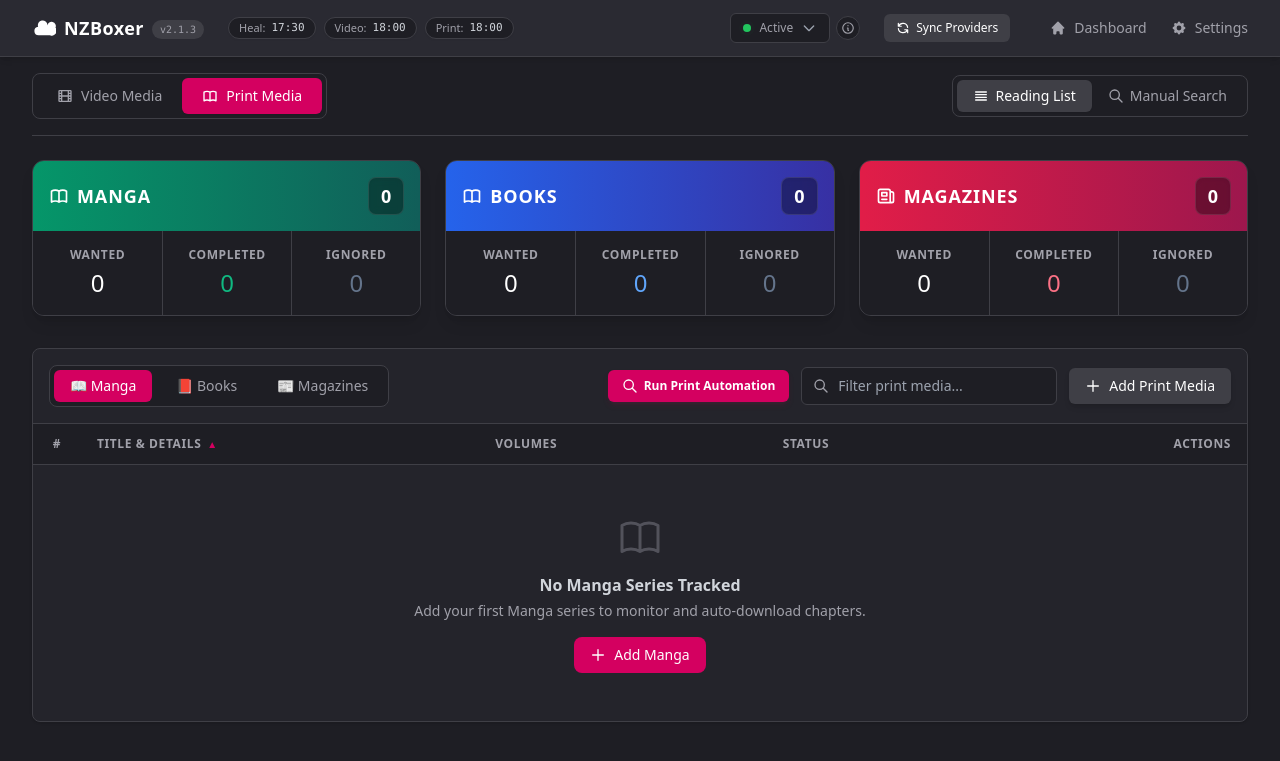
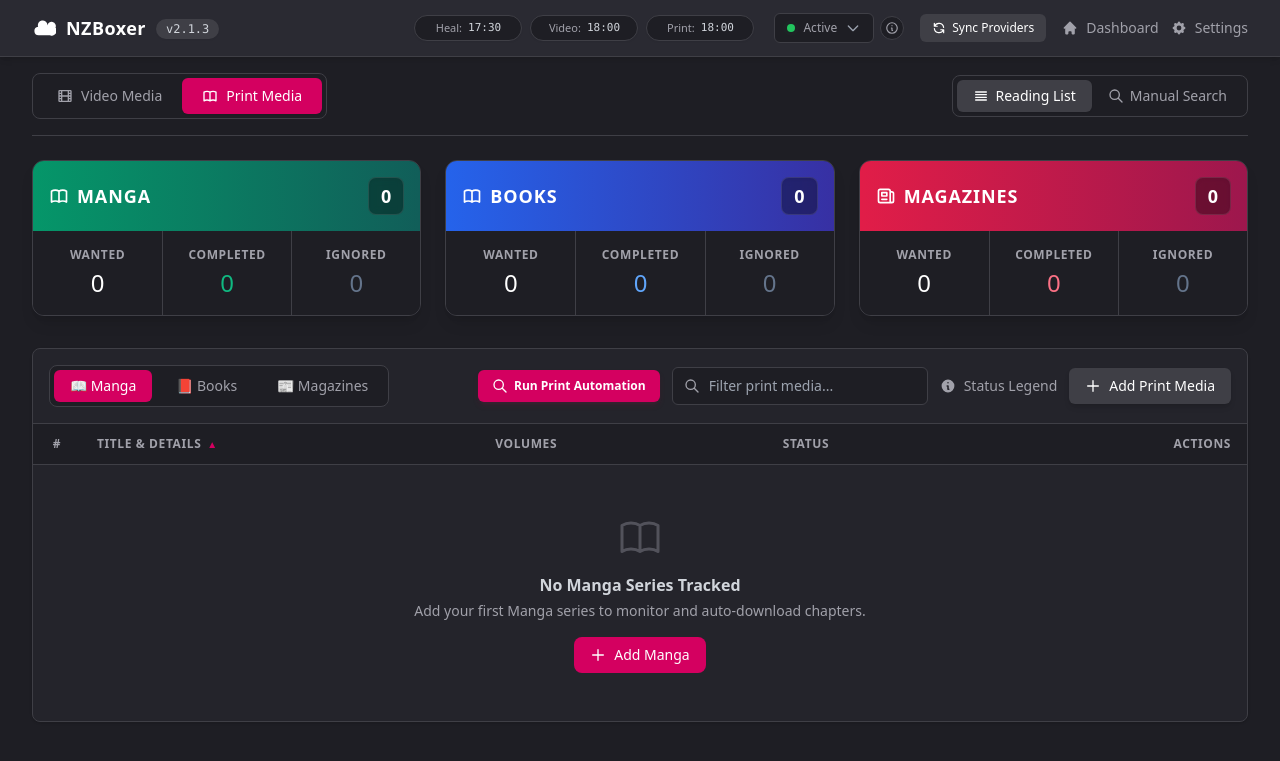
Before and after one commit to Reimaris/NZBoxer, a FastAPI app: page /dashboard/print in a window 1280 px wide. Shown: the top 761 px of the page. Run offline with FastAPI, Linux system fonts and the light colour scheme; data that the repository does not hold is empty; some libraries are stand-ins or nearby versions.

Commit message:
feat(ui): reorganize header navigation, stabilize pill slots, and polish print dashboard

```diff
--- a/templates/base.html
+++ b/templates/base.html
@@ -51,25 +51,25 @@
 
                 <!-- Left side: Brand -->
                 <div class="flex items-center gap-4">
-                    <div class="flex items-center gap-2">
+                    <div class="flex items-center gap-2.5">
                         <!-- Cloud Icon -->
                         <svg class="w-6 h-6 text-white" fill="currentColor" viewBox="0 0 20 20">
                             <path d="M5.5 16a3.5 3.5 0 01-.369-6.98 4 4 0 117.759-1.549V8a3.5 3.5 0 116.71 1.694A4.002 4.002 0 0115 16H5.5z" />
                         </svg>
                         <a href="/" class="text-lg font-semibold text-white tracking-wide">NZBoxer</a>
-                        <span class="bg-[#3f3f46] text-[#a1a1aa] text-[10px] px-2 py-0.5 rounded-full font-mono mt-0.5">
+                        <span class="bg-[#3f3f46] text-[#d1d5db] text-xs font-mono font-medium px-2.5 py-0.5 rounded-full mt-0.5 shadow-sm">
                             v{{ app_version }}
                         </span>
                     </div>
-
-                    <!-- Global Automation Activity Indicator & Abort Button -->
-                    <div id="automation-nav-status" hx-get="/api/automation/status" hx-trigger="load, every 2s" hx-swap="innerHTML" class="ml-2 flex items-center"></div>
                 </div>
 
-                <!-- Right side: Navigation Links -->
-                <div class="flex items-center gap-6 text-sm text-[#a1a1aa] font-medium">
-                    <!-- Automation State -->
-                    <div class="relative flex items-center gap-1.5" x-data="{ open: false, infoOpen: false }">
+                <!-- Right side: Navigation Links & Controls -->
+                <div class="flex items-center gap-3 text-sm text-[#a1a1aa] font-medium">
+                    <!-- 1. Global Automation Activity Indicator (Schedule Pills) -->
+                    <div id="automation-nav-status" hx-get="/api/automation/status" hx-trigger="load, every 2s" hx-swap="innerHTML" class="flex items-center"></div>
+
+                    <!-- 2. Automation State Dropdown & Info Popover -->
+                    <div class="relative flex items-center gap-1.5 ml-2" x-data="{ open: false, infoOpen: false }">
                         <button @click="open = !open; infoOpen = false" @click.outside="open = false" class="flex items-center gap-2 px-3 py-1.5 bg-[#1e1e24] hover:bg-[#3f3f46] border border-[#3f3f46] rounded-md transition-colors text-xs font-medium">
                             <span class="flex h-2 w-2 relative">
                                 {% if settings.automation_state == 'active' %}
@@ -102,7 +102,7 @@
                                 <div class="space-y-2 text-[#d1d5db]">
                                     <div>
                                         <div class="font-semibold text-green-400 flex items-center gap-1.5">
-                                            <span class="inline-flex rounded-full h-1.5 w-1.5 bg-green-500"></span> Active
+                                             <span class="inline-flex rounded-full h-1.5 w-1.5 bg-green-500"></span> Active
                                         </div>
                                         <p class="text-[11px] text-[#a1a1aa] mt-0.5 leading-tight">Runs all scheduled tasks (Self-Healing, Download Checks, Video & Print searches).</p>
                                     </div>
@@ -147,18 +147,21 @@
                         </div>
                     </div>
 
-                    <div class="flex items-center gap-2 mr-4">
+                    <!-- 3. Sync Providers Button (in the middle between Dropdown and Dashboard button) -->
+                    <div class="flex items-center gap-2 ml-1">
                         <button hx-post="/sync" hx-target="#sync-result" class="nav-link flex items-center gap-1.5 px-3 py-1.5 bg-[#3f3f46] hover:bg-[#52525b] text-white rounded-md transition-colors text-xs font-medium">
                             <svg class="w-3.5 h-3.5" fill="none" stroke="currentColor" viewBox="0 0 24 24"><path stroke-linecap="round" stroke-linejoin="round" stroke-width="2" d="M4 4v5h.582m15.356 2A8.001 8.001 0 004.582 9m0 0H9m11 11v-5h-.581m0 0a8.003 8.003 0 01-15.357-2m15.357 2H15"></path></svg>
                             Sync Providers
                         </button>
                     </div>
 
-                    <a href="/" class="nav-link flex items-center gap-2">
+                    <!-- 4. Dashboard Link -->
+                    <a href="/" class="nav-link flex items-center gap-2 ml-1">
                         <svg class="w-4 h-4" fill="currentColor" viewBox="0 0 20 20"><path d="M10.707 2.293a1 1 0 00-1.414 0l-7 7a1 1 0 001.414 1.414L4 10.414V17a1 1 0 001 1h2a1 1 0 001-1v-2a1 1 0 011-1h2a1 1 0 011 1v2a1 1 0 001 1h2a1 1 0 001-1v-6.586l.293.293a1 1 0 001.414-1.414l-7-7z"></path></svg>
                         Dashboard
                     </a>
 
+                    <!-- 5. Settings Link -->
                     <a href="/settings" class="nav-link flex items-center gap-2">
                         <svg class="w-4 h-4" fill="currentColor" viewBox="0 0 20 20"><path fill-rule="evenodd" d="M11.49 3.17c-.38-1.56-2.6-1.56-2.98 0a1.532 1.532 0 01-2.286.948c-1.372-.836-2.942.734-2.106 2.106.54.886.061 2.042-.947 2.287-1.561.379-1.561 2.6 0 2.978a1.532 1.532 0 01.947 2.287c-.836 1.372.734 2.942 2.106 2.106a1.532 1.532 0 012.287.947c.379 1.561 2.6 1.561 2.978 0a1.533 1.533 0 012.287-.947c1.372.836 2.942-.734 2.106-2.106a1.533 1.533 0 01.947-2.287c1.561-.379 1.561-2.6 0-2.978a1.532 1.532 0 01-.947-2.287c.836-1.372-.734-2.942-2.106-2.106a1.532 1.532 0 01-2.287-.947zM10 13a3 3 0 100-6 3 3 0 000 6z" clip-rule="evenodd"></path></svg>
                         Settings
--- a/templates/dashboard.html
+++ b/templates/dashboard.html
@@ -317,7 +317,7 @@
                                 {% if item.status.value == 'downloaded' %}
                                 <span class="bg-blue-900 text-blue-200 text-[10px] font-bold px-2 py-0.5 rounded border border-blue-700 w-fit">Upgrade: {{ item.upgrade_attempts_count }}/{{ max_upgrade_attempts }}</span>
                                 {% elif item.status.value == 'completed' and item.best_score and item.best_score < 8000 %}
-                                <span class="bg-[#1e1e24] text-gray-400 text-[10px] font-bold px-2 py-0.5 rounded border border-[#3f3f46] w-fit">Cutoff nicht erreicht ({{ item.upgrade_attempts_count }}/{{ max_upgrade_attempts }} Versuche)</span>
+                                <span class="bg-[#1e1e24] text-gray-400 text-[10px] font-bold px-2 py-0.5 rounded border border-[#3f3f46] w-fit">Cutoff unmet ({{ item.upgrade_attempts_count }}/{{ max_upgrade_attempts }} attempts)</span>
                                 {% endif %}
                             {% elif item.status.value == 'downloading' %}
                                 <span class="bg-orange-600 animate-pulse text-white text-[11px] font-bold px-2 py-1 rounded uppercase tracking-wider shadow-sm">DOWNLOADING</span>
--- a/templates/item_detail.html
+++ b/templates/item_detail.html
@@ -123,7 +123,7 @@
                             {% if season.status.value == 'downloaded' %}
                             <span class="bg-blue-900 text-blue-200 text-[10px] font-bold px-2 py-0.5 rounded border border-blue-700 w-fit">Upgrade: {{ season.upgrade_attempts_count }}/{{ max_upgrade_attempts }}</span>
                             {% elif season.status.value == 'completed' and season.best_score and season.best_score < 8000 %}
-                            <span class="bg-[#1e1e24] text-gray-400 text-[10px] font-bold px-2 py-0.5 rounded border border-[#3f3f46] w-fit">Cutoff nicht erreicht ({{ season.upgrade_attempts_count }}/{{ max_upgrade_attempts }} Versuche)</span>
+                            <span class="bg-[#1e1e24] text-gray-400 text-[10px] font-bold px-2 py-0.5 rounded border border-[#3f3f46] w-fit">Cutoff unmet ({{ season.upgrade_attempts_count }}/{{ max_upgrade_attempts }} attempts)</span>
                             {% endif %}
                             {% if season.fail_count > 0 %}
                             <span class="bg-red-900 text-white text-[10px] font-bold px-1.5 py-0.5 rounded border border-red-700 cursor-help" title="{{ season.last_error }}">❌ {{ season.fail_count }} Fails</span>
@@ -162,7 +162,7 @@
                                     {% if ep.status.value == 'downloaded' %}
                                     <span class="bg-blue-900 text-blue-200 text-[9px] font-bold px-1.5 py-0.5 rounded border border-blue-700">Upgrade: {{ ep.upgrade_attempts_count }}/{{ max_upgrade_attempts }}</span>
                                     {% elif ep.status.value == 'completed' and ep.best_score and ep.best_score < 8000 %}
-                                    <span class="bg-[#1e1e24] text-gray-400 text-[9px] font-bold px-1.5 py-0.5 rounded border border-[#3f3f46]">Cutoff nicht erreicht ({{ ep.upgrade_attempts_count }}/{{ max_upgrade_attempts }})</span>
+                                    <span class="bg-[#1e1e24] text-gray-400 text-[9px] font-bold px-1.5 py-0.5 rounded border border-[#3f3f46]">Cutoff unmet ({{ ep.upgrade_attempts_count }}/{{ max_upgrade_attempts }})</span>
                                     {% endif %}
                                     {% if ep.fail_count > 0 %}
                                     <span class="text-red-400 font-bold" title="{{ ep.last_error }}">❌</span>
--- a/templates/partials/automation_status.html
+++ b/templates/partials/automation_status.html
@@ -1,68 +1,72 @@
 <div class="flex items-center gap-1.5 sm:gap-2">
     <!-- 1. HEAL PILL -->
+    <div class="w-[108px] shrink-0 flex items-center justify-center">
         {% if global_state == 'disabled' %}
-    <div class="flex items-center gap-1.5 bg-[#18181b] border border-red-500/20 rounded-full px-2.5 py-0.5 text-[11px] text-red-500/70 font-mono" title="Self-Healing & Downloads">
+        <div class="w-full flex items-center justify-center gap-1.5 bg-[#18181b] border border-red-500/20 rounded-full px-2 py-0.5 text-[11px] text-red-500/70 font-mono" title="Self-Healing & Downloads">
             <span class="text-[#71717a] font-sans font-medium">Heal:</span> Disabled
         </div>
         {% else %}
-    <div class="flex items-center gap-1.5 bg-[#1e1e24] border border-[#3f3f46] rounded-full px-2.5 py-0.5 text-[11px] text-[#d1d5db] font-mono shadow-sm" title="Next Self-Healing & Download Check">
+        <div class="w-full flex items-center justify-center gap-1.5 bg-[#1e1e24] border border-[#3f3f46] rounded-full px-2 py-0.5 text-[11px] text-[#d1d5db] font-mono shadow-sm" title="Next Self-Healing & Download Check">
             <span class="text-[#a1a1aa] font-sans font-medium">Heal:</span> {{ next_heal }}
         </div>
         {% endif %}
+    </div>
 
     <!-- 2. VIDEO PILL -->
+    <div class="w-[108px] shrink-0 flex items-center justify-center">
         {% if state == 'running_video' %}
-    <div class="flex items-center gap-1.5 bg-[#1e1e24] border border-[#d40060]/70 rounded-full px-2.5 py-0.5 text-[11px] text-pink-200 shadow-sm animate-fade-in">
-        <span class="relative flex h-2 w-2">
+        <div class="w-full flex items-center justify-center gap-1 bg-[#1e1e24] border border-[#d40060]/70 rounded-full px-1.5 py-0.5 text-[11px] text-pink-200 shadow-sm animate-fade-in">
+            <span class="relative flex h-1.5 w-1.5 shrink-0">
                 <span class="animate-ping absolute inline-flex h-full w-full rounded-full bg-pink-400 opacity-75"></span>
-            <span class="relative inline-flex rounded-full h-2 w-2 bg-[#d40060]"></span>
+                <span class="relative inline-flex rounded-full h-1.5 w-1.5 bg-[#d40060]"></span>
             </span>
-        <span class="font-medium font-sans text-white">Video:</span>
-        <span class="text-pink-300 font-sans text-[10px]">Läuft...</span>
-        <button hx-post="/api/automation/abort" hx-target="#automation-nav-status" class="ml-1 px-1.5 py-0.5 bg-red-800 hover:bg-red-700 text-white rounded text-[9px] font-bold uppercase tracking-wider transition-colors shadow-sm cursor-pointer" title="Suchlauf abbrechen">
-            Abbrechen
+            <span class="font-medium font-sans text-white text-[10px]">Video:</span>
+            <button hx-post="/api/automation/abort" hx-target="#automation-nav-status" class="ml-1 px-1 py-0.5 bg-red-800 hover:bg-red-700 text-white rounded text-[8px] font-bold uppercase tracking-wider transition-colors shadow-sm cursor-pointer" title="Abort search automation">
+                Abort
             </button>
         </div>
         {% elif global_state == 'paused' %}
-    <div class="flex items-center gap-1.5 bg-[#18181b] border border-yellow-500/20 rounded-full px-2.5 py-0.5 text-[11px] text-yellow-500/70 font-mono" title="Video Search Automation">
+        <div class="w-full flex items-center justify-center gap-1.5 bg-[#18181b] border border-yellow-500/20 rounded-full px-2 py-0.5 text-[11px] text-yellow-500/70 font-mono" title="Video Search Automation">
             <span class="text-[#71717a] font-sans font-medium">Video:</span> Paused
         </div>
         {% elif global_state == 'disabled' %}
-    <div class="flex items-center gap-1.5 bg-[#18181b] border border-red-500/20 rounded-full px-2.5 py-0.5 text-[11px] text-red-500/70 font-mono" title="Video Search Automation">
+        <div class="w-full flex items-center justify-center gap-1.5 bg-[#18181b] border border-red-500/20 rounded-full px-2 py-0.5 text-[11px] text-red-500/70 font-mono" title="Video Search Automation">
             <span class="text-[#71717a] font-sans font-medium">Video:</span> Disabled
         </div>
         {% else %}
-    <div class="flex items-center gap-1.5 bg-[#1e1e24] border border-[#3f3f46] rounded-full px-2.5 py-0.5 text-[11px] text-[#d1d5db] font-mono shadow-sm" title="Next Video Search Automation">
+        <div class="w-full flex items-center justify-center gap-1.5 bg-[#1e1e24] border border-[#3f3f46] rounded-full px-2 py-0.5 text-[11px] text-[#d1d5db] font-mono shadow-sm" title="Next Video Search Automation">
             <span class="text-[#a1a1aa] font-sans font-medium">Video:</span> {{ next_video }}
         </div>
         {% endif %}
+    </div>
 
     <!-- 3. PRINT PILL -->
+    <div class="w-[108px] shrink-0 flex items-center justify-center">
         {% if state == 'running_print' %}
-    <div class="flex items-center gap-1.5 bg-[#1e1e24] border border-[#d40060]/70 rounded-full px-2.5 py-0.5 text-[11px] text-pink-200 shadow-sm animate-fade-in">
-        <span class="relative flex h-2 w-2">
+        <div class="w-full flex items-center justify-center gap-1 bg-[#1e1e24] border border-[#d40060]/70 rounded-full px-1.5 py-0.5 text-[11px] text-pink-200 shadow-sm animate-fade-in">
+            <span class="relative flex h-1.5 w-1.5 shrink-0">
                 <span class="animate-ping absolute inline-flex h-full w-full rounded-full bg-pink-400 opacity-75"></span>
-            <span class="relative inline-flex rounded-full h-2 w-2 bg-[#d40060]"></span>
+                <span class="relative inline-flex rounded-full h-1.5 w-1.5 bg-[#d40060]"></span>
             </span>
-        <span class="font-medium font-sans text-white">Print:</span>
-        <span class="text-pink-300 font-sans text-[10px]">Läuft...</span>
-        <button hx-post="/api/automation/abort" hx-target="#automation-nav-status" class="ml-1 px-1.5 py-0.5 bg-red-800 hover:bg-red-700 text-white rounded text-[9px] font-bold uppercase tracking-wider transition-colors shadow-sm cursor-pointer" title="Suchlauf abbrechen">
-            Abbrechen
+            <span class="font-medium font-sans text-white text-[10px]">Print:</span>
+            <button hx-post="/api/automation/abort" hx-target="#automation-nav-status" class="ml-1 px-1 py-0.5 bg-red-800 hover:bg-red-700 text-white rounded text-[8px] font-bold uppercase tracking-wider transition-colors shadow-sm cursor-pointer" title="Abort print automation">
+                Abort
             </button>
         </div>
         {% elif global_state == 'paused' %}
-    <div class="flex items-center gap-1.5 bg-[#18181b] border border-yellow-500/20 rounded-full px-2.5 py-0.5 text-[11px] text-yellow-500/70 font-mono" title="Print Search Automation">
+        <div class="w-full flex items-center justify-center gap-1.5 bg-[#18181b] border border-yellow-500/20 rounded-full px-2 py-0.5 text-[11px] text-yellow-500/70 font-mono" title="Print Search Automation">
             <span class="text-[#71717a] font-sans font-medium">Print:</span> Paused
         </div>
         {% elif global_state == 'disabled' %}
-    <div class="flex items-center gap-1.5 bg-[#18181b] border border-red-500/20 rounded-full px-2.5 py-0.5 text-[11px] text-red-500/70 font-mono" title="Print Search Automation">
+        <div class="w-full flex items-center justify-center gap-1.5 bg-[#18181b] border border-red-500/20 rounded-full px-2 py-0.5 text-[11px] text-red-500/70 font-mono" title="Print Search Automation">
             <span class="text-[#71717a] font-sans font-medium">Print:</span> Disabled
         </div>
         {% else %}
-    <div class="flex items-center gap-1.5 bg-[#1e1e24] border border-[#3f3f46] rounded-full px-2.5 py-0.5 text-[11px] text-[#d1d5db] font-mono shadow-sm" title="Next Print Search Automation">
+        <div class="w-full flex items-center justify-center gap-1.5 bg-[#1e1e24] border border-[#3f3f46] rounded-full px-2 py-0.5 text-[11px] text-[#d1d5db] font-mono shadow-sm" title="Next Print Search Automation">
             <span class="text-[#a1a1aa] font-sans font-medium">Print:</span> {{ next_print }}
         </div>
         {% endif %}
+    </div>
 
     <!-- 4. GLOBAL ABORTING INDICATOR -->
     {% if state == 'aborting' %}
@@ -71,7 +75,7 @@
             <circle class="opacity-25" cx="12" cy="12" r="10" stroke="currentColor" stroke-width="4"></circle>
             <path class="opacity-75" fill="currentColor" d="M4 12a8 8 0 018-8V0C5.373 0 0 5.373 0 12h4zm2 5.291A7.962 7.962 0 014 12H0c0 3.042 1.135 5.824 3 7.938l3-2.647z"></path>
         </svg>
-        <span class="font-medium font-sans">Wird abgebrochen...</span>
+        <span class="font-medium font-sans">Aborting...</span>
     </div>
     {% endif %}
 </div>
--- a/templates/partials/manga_volumes.html
+++ b/templates/partials/manga_volumes.html
@@ -52,7 +52,7 @@
         {% for vol in manga.volumes|sort(attribute='volume_number') %}
         <div class="p-3 bg-[#1e1e24] hover:bg-[#272730] rounded border border-[#3f3f46] flex justify-between items-center text-xs transition-colors shadow-sm">
             <div class="flex items-center gap-2">
-                <span class="font-bold text-[#d40060] font-mono text-sm">Vol {{ "%02d"|format(vol.volume_number) }}</span>
+                <span class="font-bold text-white font-mono text-sm">Vol {{ "%02d"|format(vol.volume_number) }}</span>
             </div>
             <div class="flex items-center gap-2 shrink-0">
                 <!-- Status Badge (Click to toggle status) -->
@@ -71,7 +71,7 @@
                 {% if vol.status.value == 'downloaded' %}
                 <span class="bg-blue-900 text-blue-200 text-[9px] font-bold px-1.5 py-0.5 rounded border border-blue-700 mt-1">Upgrade: {{ vol.upgrade_attempts_count }}/{{ max_upgrade_attempts }}</span>
                 {% elif vol.status.value == 'completed' and vol.best_score and vol.best_score < 1000 %}
-                <span class="bg-[#1e1e24] text-gray-400 text-[9px] font-bold px-1.5 py-0.5 rounded border border-[#3f3f46] mt-1">Cutoff nicht erreicht ({{ vol.upgrade_attempts_count }}/{{ max_upgrade_attempts }})</span>
+                <span class="bg-[#1e1e24] text-gray-400 text-[9px] font-bold px-1.5 py-0.5 rounded border border-[#3f3f46] mt-1">Cutoff unmet ({{ vol.upgrade_attempts_count }}/{{ max_upgrade_attempts }})</span>
                 {% endif %}
 
                 <!-- Search Link -->
--- a/templates/print_dashboard.html
+++ b/templates/print_dashboard.html
@@ -233,6 +233,42 @@
                 <input type="text" x-model="search" placeholder="Filter print media..." class="w-full bg-[#1e1e24] border border-[#3f3f46] focus:border-[#d40060] rounded-md pl-9 pr-4 py-2 text-white focus:outline-none transition-colors text-sm">
             </div>
 
+            <!-- Status Legend Dropdown -->
+            <div class="relative hidden md:block">
+                <button @click="showStatus = !showStatus" class="flex items-center gap-2 hover:text-white transition-colors cursor-pointer text-[#a1a1aa] text-sm focus:outline-none shrink-0 whitespace-nowrap">
+                    <svg class="w-4 h-4" fill="currentColor" viewBox="0 0 20 20"><path fill-rule="evenodd" d="M18 10a8 8 0 11-16 0 8 8 0 0116 0zm-7-4a1 1 0 11-2 0 1 1 0 012 0zM9 9a1 1 0 000 2v3a1 1 0 001 1h1a1 1 0 100-2v-3a1 1 0 00-1-1H9z" clip-rule="evenodd"></path></svg>
+                    <span>Status Legend</span>
+                </button>
+                <div x-show="showStatus" @click.away="showStatus = false" style="display: none;" x-transition class="absolute top-full right-0 mt-2 w-80 bg-[#2a2a32] border border-[#3f3f46] rounded-lg shadow-xl p-4 z-20 text-xs text-gray-300">
+                    <div class="space-y-3">
+                        <div class="flex items-start gap-3">
+                            <span class="bg-blue-600 text-white text-[10px] font-bold px-1.5 py-0.5 rounded uppercase tracking-wider shrink-0 w-20 text-center">FUTURE</span>
+                            <span>Print edition releasing in the future. Will be searched automatically upon release date.</span>
+                        </div>
+                        <div class="flex items-start gap-3">
+                            <span class="bg-[#d40060] text-white text-[10px] font-bold px-1.5 py-0.5 rounded uppercase tracking-wider shrink-0 w-20 text-center">WANTED</span>
+                            <span>Missing volume or book actively queued for automated indexer search.</span>
+                        </div>
+                        <div class="flex items-start gap-3">
+                            <span class="bg-blue-900 text-blue-300 border border-blue-700 text-[10px] font-bold px-1.5 py-0.5 rounded uppercase tracking-wider shrink-0 w-20 text-center">DOWNLOADING</span>
+                            <span>Release actively queued or downloading on TorBox.</span>
+                        </div>
+                        <div class="flex items-start gap-3">
+                            <span class="bg-blue-900 text-blue-200 border border-blue-700 text-[10px] font-bold px-1.5 py-0.5 rounded uppercase tracking-wider shrink-0 w-20 text-center">UPGRADE</span>
+                            <span>Grabbed in acceptable format; searching for higher quality (e.g. CBZ over PDF).</span>
+                        </div>
+                        <div class="flex items-start gap-3">
+                            <span class="bg-emerald-600 text-white text-[10px] font-bold px-1.5 py-0.5 rounded uppercase tracking-wider shrink-0 w-20 text-center">DONE</span>
+                            <span>Successfully found and downloaded in target format.</span>
+                        </div>
+                        <div class="flex items-start gap-3">
+                            <span class="bg-slate-600 text-white text-[10px] font-bold px-1.5 py-0.5 rounded uppercase tracking-wider shrink-0 w-20 text-center">IGNORED</span>
+                            <span>Unmonitored volume or series skipped during autonomous cycles.</span>
+                        </div>
+                    </div>
+                </div>
+            </div>
+
             <button hx-get="/print/add/modal" hx-target="#modal-container" class="bg-[#3f3f46] hover:bg-[#52525b] text-white px-4 py-2 rounded-md font-medium transition-colors text-sm flex items-center gap-2 shrink-0 shadow-md">
                 <svg class="w-4 h-4" fill="none" stroke="currentColor" viewBox="0 0 24 24"><path stroke-linecap="round" stroke-linejoin="round" stroke-width="2" d="M12 4v16m8-8H4"></path></svg>
                 Add Print Media
@@ -326,7 +362,7 @@
                                 {% if item.status.value == 'downloaded' %}
                                 <span class="bg-blue-900 text-blue-200 text-[10px] font-bold px-1.5 py-0.5 rounded border border-blue-700 w-fit">Upgrade: {{ item.upgrade_attempts_count }}/{{ max_upgrade_attempts }}</span>
                                 {% elif item.status.value == 'completed' and item.best_score and item.best_score < 1000 %}
-                                <span class="bg-[#1e1e24] text-gray-400 text-[10px] font-bold px-1.5 py-0.5 rounded border border-[#3f3f46] w-fit">Cutoff nicht erreicht ({{ item.upgrade_attempts_count }}/{{ max_upgrade_attempts }} Versuche)</span>
+                                <span class="bg-[#1e1e24] text-gray-400 text-[10px] font-bold px-1.5 py-0.5 rounded border border-[#3f3f46] w-fit">Cutoff unmet ({{ item.upgrade_attempts_count }}/{{ max_upgrade_attempts }} attempts)</span>
                                 {% endif %}
                             </div>
                         </td>
@@ -444,7 +480,7 @@
                                 {% if item.status.value == 'downloaded' %}
                                 <span class="bg-blue-900 text-blue-200 text-[10px] font-bold px-1.5 py-0.5 rounded border border-blue-700 w-fit">Upgrade: {{ item.upgrade_attempts_count }}/{{ max_upgrade_attempts }}</span>
                                 {% elif item.status.value == 'completed' and item.best_score and item.best_score < 1000 %}
-                                <span class="bg-[#1e1e24] text-gray-400 text-[10px] font-bold px-1.5 py-0.5 rounded border border-[#3f3f46] w-fit">Cutoff nicht erreicht ({{ item.upgrade_attempts_count }}/{{ max_upgrade_attempts }} Versuche)</span>
+                                <span class="bg-[#1e1e24] text-gray-400 text-[10px] font-bold px-1.5 py-0.5 rounded border border-[#3f3f46] w-fit">Cutoff unmet ({{ item.upgrade_attempts_count }}/{{ max_upgrade_attempts }} attempts)</span>
                                 {% endif %}
                             </div>
                         </td>
```
Lines whose indentation alone changed are shown as unchanged.
